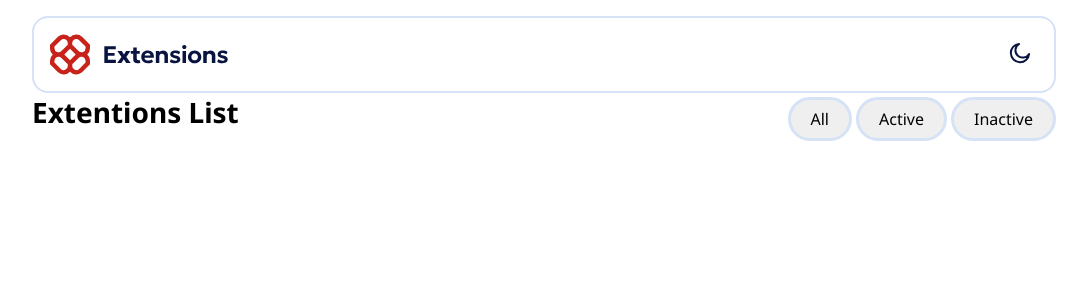
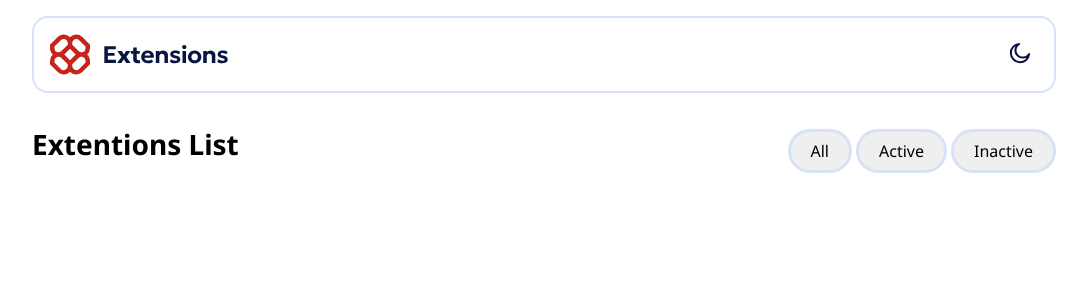
Before and after one commit to SebastianLaka/borwser-extentions-manager-ui-main, a Vue app: page / in a window 1280 px wide. Shown: the top 300 px of the page, without its empty margins (96-1183 px from the left). Built offline with nearby package versions, Linux system fonts and the light colour scheme.

Commit message:
Add flex at main container and end header

```diff
--- a/src/App.vue
+++ b/src/App.vue
@@ -3,9 +3,9 @@ import AppMain from './components/AppMain.vue';
 </script>
 
 <template>
-  <main class="wrapper">
+  <div class="wrapper">
     <AppMain/>
-  </main>
+  </div>
 </template>
 
 <style>
--- a/src/components/AppMain.vue
+++ b/src/components/AppMain.vue
@@ -1,8 +1,18 @@
 <script setup>
-import HeaderApp from './HeaderApp.vue';
-import NavApp from './NavApp.vue';
+import HeaderApp from './HeaderApp.vue'
+import NavApp from './NavApp.vue'
 </script>
 <template>
+  <main class="app-container">
     <HeaderApp />
-    <NavApp/>
+    <NavApp />
+  </main>
 </template>
+<style scoped lang="scss">
+.app-container {
+  display: flex;
+  flex-direction: column;
+  gap: 2rem 0;
+  min-height: 100svh;
+}
+</style>
--- a/src/components/NavApp.vue
+++ b/src/components/NavApp.vue
@@ -7,11 +7,13 @@
             <button class="ui-nav-button__active">Active</button>
             <button class="ui-nav-button__inactive">Inactive</button>
         </div>
+
     </nav>
 </template>
 <style scoped lang="scss">
 @import '../assets/sass/colors.scss';
 @import '../assets/sass/border.scss';
+@import "../assets/sass/mixins.scss";
 @media (min-width: 20em){
     .ui-nav{
         display: flex;
@@ -26,11 +28,7 @@
             &__all,
             &__active,
             &__inactive{
-                padding: .5em 1.25em;
-                border: none;
-                border-radius: 8em;
-                border: .2em solid $neutral-200;
-                font-size: 1rem;
+                @include navButtons;
             }
             &__active{
                 margin: 0 .25em;
```
